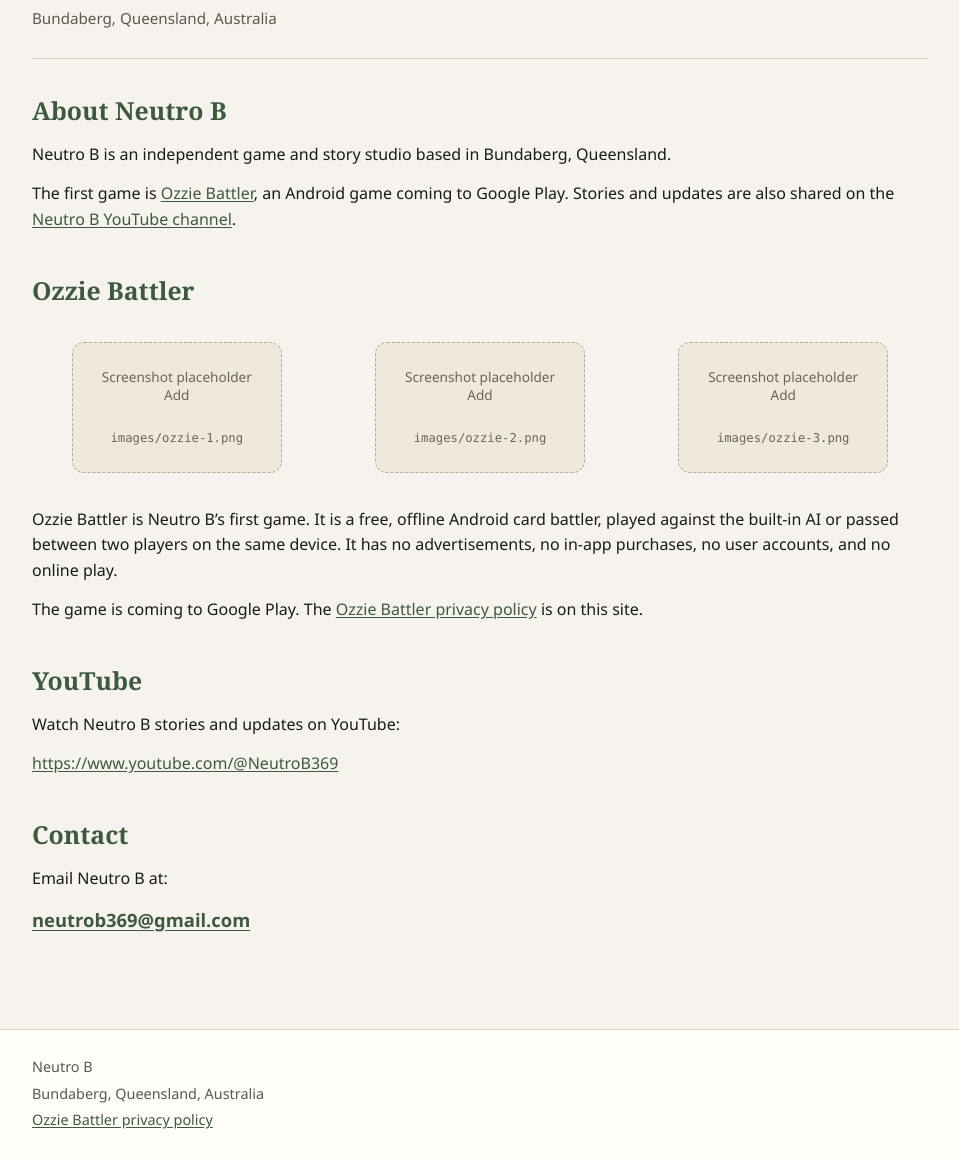
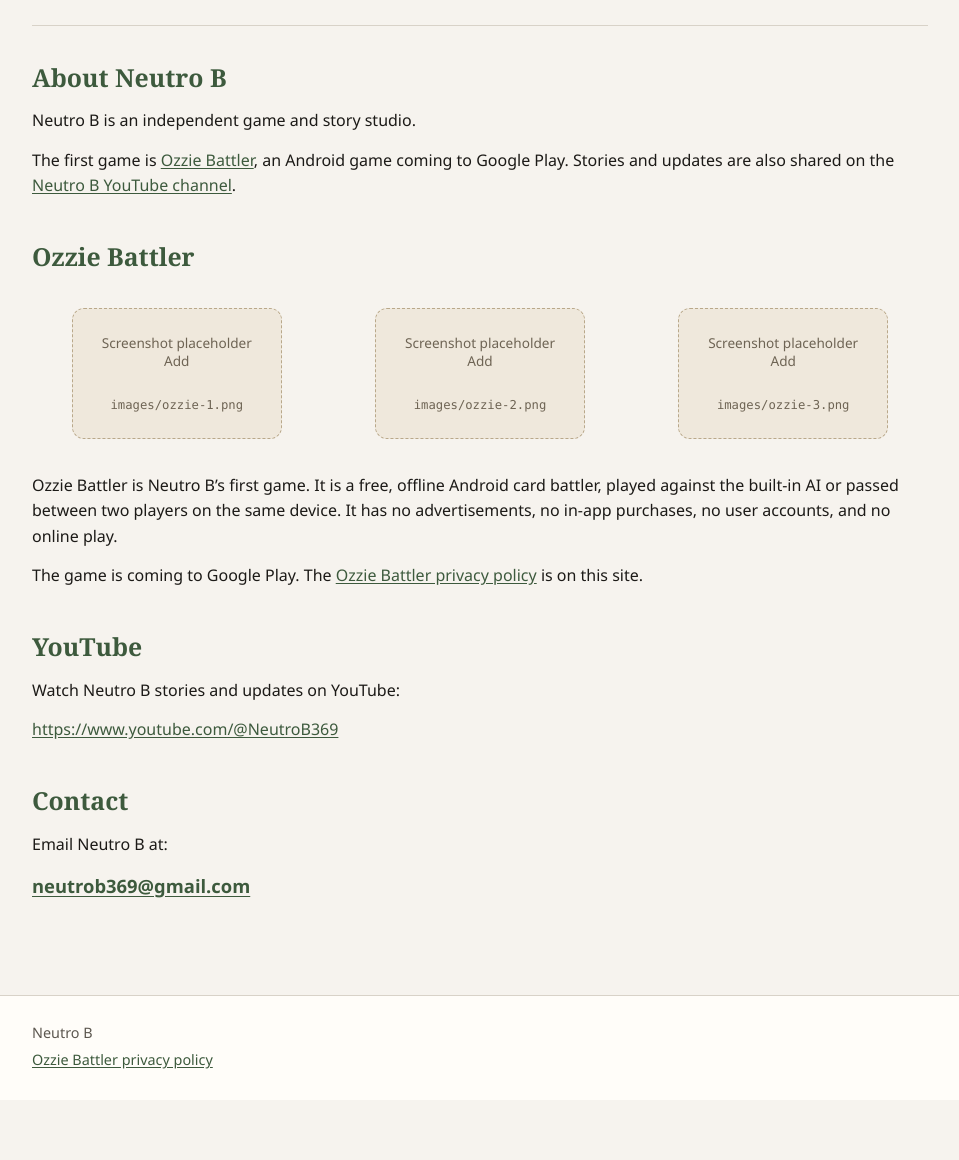
Before and after one commit to MyrddinSeer/MyrddinSeer.github.io, a plain HTML site: page index.html in a window 1280 px wide. Shown: the part 213-1373 px from the top of the page, without its empty margins (160-1119 px from the left). After the commit the page ends 1313 px from the top, so only its background shows below. Drawn offline with Linux system fonts and the light colour scheme.

Commit message:
Remove town and state from the Neutro B site. (#2)
Keep the public location to Australia in the privacy policy, and drop Bundaberg and Queensland from the home page, privacy footer, and README.

Co-authored-by: Cursor Agent <cursoragent@cursor.com>
Co-authored-by: MyrddinSeer <MyrddinSeer@users.noreply.github.com>

```diff
--- a/index.html
+++ b/index.html
@@ -4,7 +4,7 @@
   <meta charset="utf-8">
   <meta name="viewport" content="width=device-width, initial-scale=1">
   <title>Neutro B — indie game and story studio</title>
-  <meta name="description" content="Neutro B is an indie game and story studio in Bundaberg, Queensland. Ozzie Battler, an Android game, is coming to Google Play.">
+  <meta name="description" content="Neutro B is an indie game and story studio. Ozzie Battler, an Android game, is coming to Google Play.">
   <link rel="stylesheet" href="style.css">
 </head>
 <body>
@@ -29,12 +29,11 @@
       <header class="hero">
         <h1>Neutro B</h1>
         <p class="lede">An indie game and story studio.</p>
-        <p class="place">Bundaberg, Queensland, Australia</p>
       </header>
 
       <section class="prose" id="about" aria-labelledby="about-heading">
         <h2 id="about-heading">About Neutro B</h2>
-        <p>Neutro B is an independent game and story studio based in Bundaberg, Queensland.</p>
+        <p>Neutro B is an independent game and story studio.</p>
         <p>The first game is <a href="#ozzie-battler">Ozzie Battler</a>, an Android game coming to Google Play. Stories and updates are also shared on the <a href="https://www.youtube.com/@NeutroB369">Neutro B YouTube channel</a>.</p>
       </section>
 
@@ -67,7 +66,6 @@
   <footer class="site-footer">
     <div class="site-footer__inner">
       <p>Neutro B</p>
-      <p>Bundaberg, Queensland, Australia</p>
       <p><a href="privacy.html">Ozzie Battler privacy policy</a></p>
     </div>
   </footer>
```
Also changed, not shown: privacy.html (+0 -1 lines), 1 other file.
